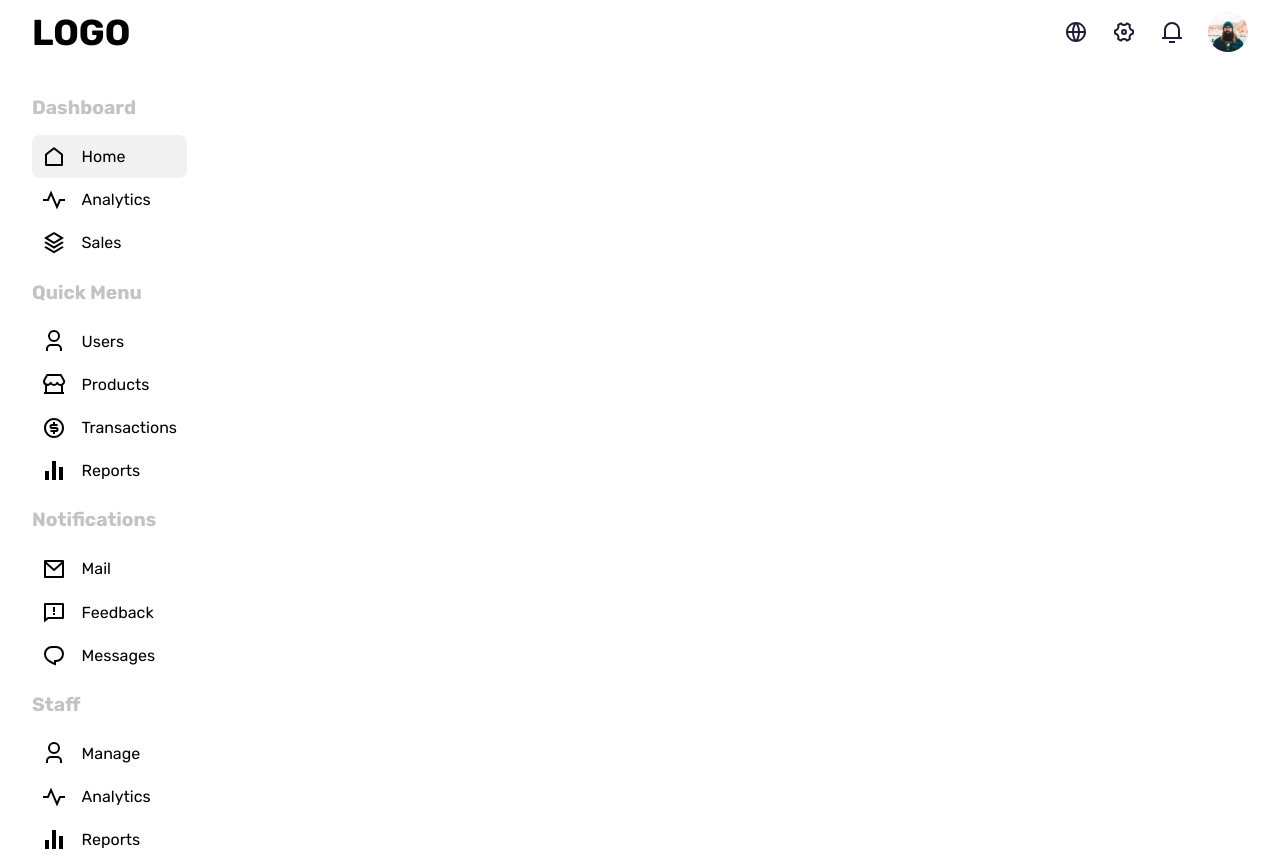
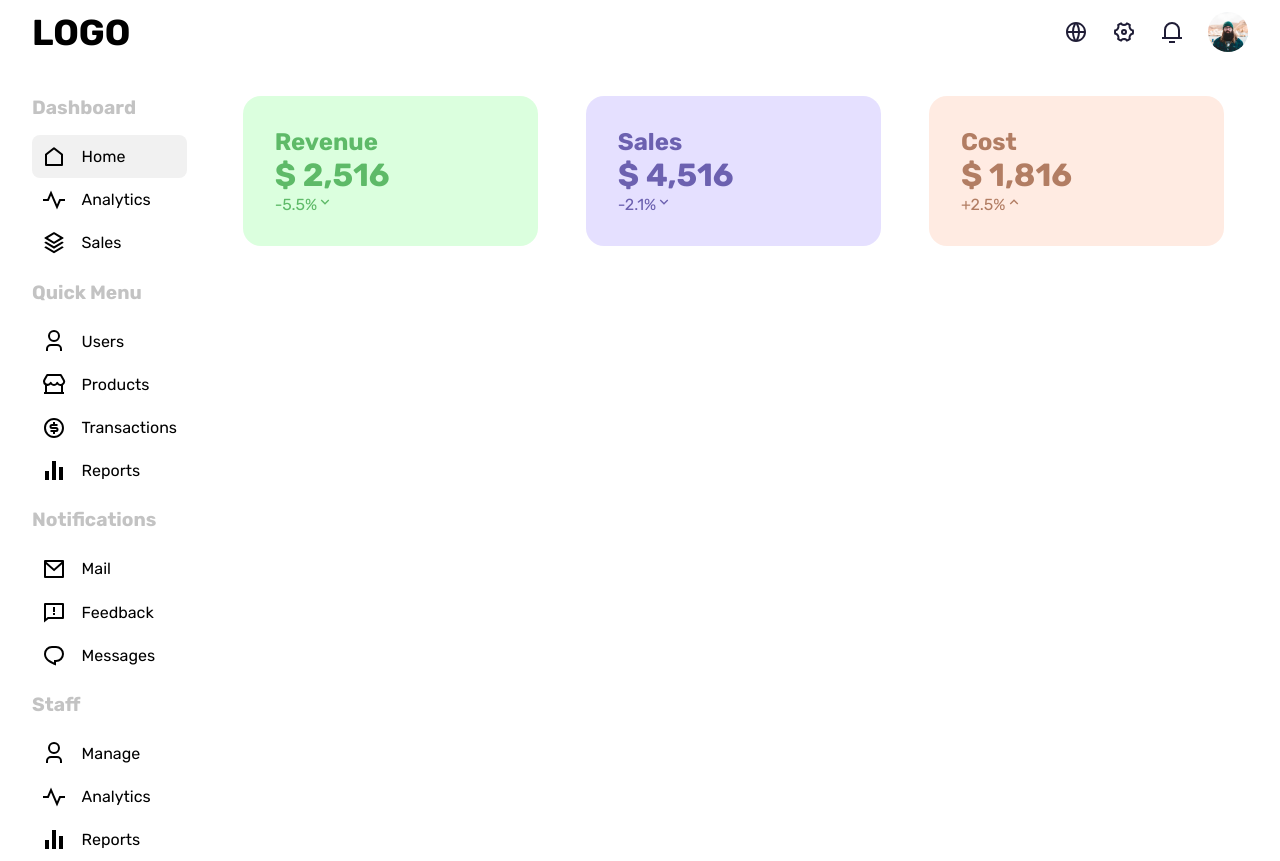
Before and after one commit to thusharathiwanka/react-admin-dashboard, a React (Create React App) app: page / in a window 1280 px wide. Built offline with nearby package versions, Linux system fonts and the light colour scheme.

Commit message:
CREATE: featured cards created

```diff
--- a/src/App.jsx
+++ b/src/App.jsx
@@ -1,3 +1,5 @@
+import Home from "./pages/Home";
+
 import Navbar from "./components/navbar/Navbar";
 import Sidebar from "./components/sidebar/Sidebar";
 
@@ -9,7 +11,9 @@ const App = () => {
 			<Navbar />
 			<div className="app__body-container">
 				<Sidebar />
-				<div className="app__right-container"></div>
+				<div className="app__right-container">
+					<Home />
+				</div>
 			</div>
 		</div>
 	);
--- /dev/null
+++ b/src/components/featured/Featured.jsx
@@ -0,0 +1,45 @@
+import { RiArrowDownSLine, RiArrowUpSLine } from "react-icons/ri";
+
+import "./featured.scss";
+import "./../../utils/utils.scss";
+
+const Featured = () => {
+	return (
+		<div className="featured">
+			<div className="featured__container">
+				<div className="featured__card color-green">
+					<h2 className="featured__title">Revenue</h2>
+					<div className="featured__stats">
+						<h1 className="featured__value">$ 2,516</h1>
+						<div className="featured__percentage">
+							<span className="featured__percentage-value">-5.5%</span>
+							<RiArrowDownSLine />
+						</div>
+					</div>
+				</div>
+				<div className="featured__card color-purple">
+					<h2 className="featured__title">Sales</h2>
+					<div className="featured__stats">
+						<h1 className="featured__value">$ 4,516</h1>
+						<div className="featured__percentage">
+							<span className="featured__percentage-value">-2.1%</span>
+							<RiArrowDownSLine />
+						</div>
+					</div>
+				</div>
+				<div className="featured__card color-brown">
+					<h2 className="featured__title">Cost</h2>
+					<div className="featured__stats">
+						<h1 className="featured__value">$ 1,816</h1>
+						<div className="featured__percentage">
+							<span className="featured__percentage-value">+2.5%</span>
+							<RiArrowUpSLine />
+						</div>
+					</div>
+				</div>
+			</div>
+		</div>
+	);
+};
+
+export default Featured;
--- /dev/null
+++ b/src/components/featured/featured.scss
@@ -0,0 +1,18 @@
+@import "../../utils/measures";
+@import "../../utils/mixins";
+
+.featured {
+	width: 100%;
+	padding: 2rem 2rem 2rem 0;
+
+	&__container {
+		@include flex-between;
+	}
+
+	&__card {
+		flex: 1;
+		padding: 2rem;
+		margin: 0 1.5rem;
+		border-radius: $border-radius-card;
+	}
+}
```
